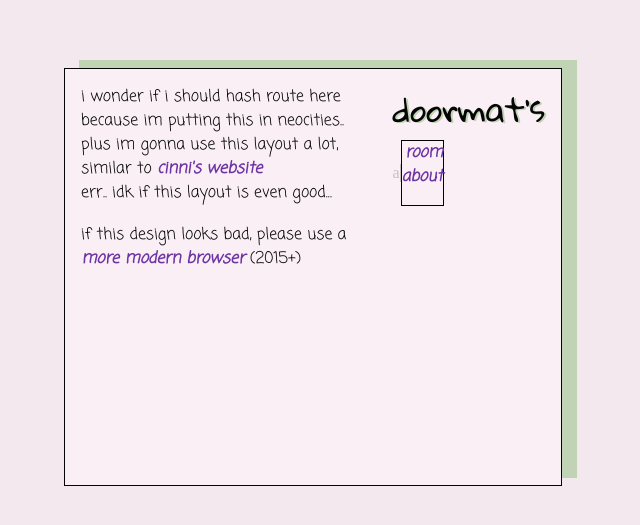
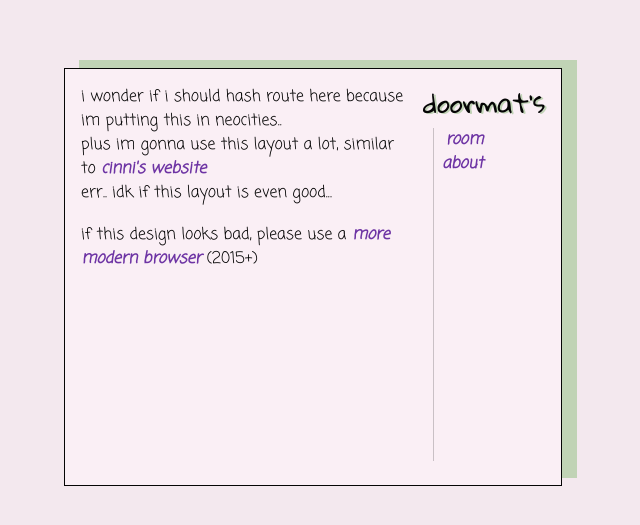
Before and after one commit to DoormatIka/doormats-home, a website built with Vite: page room/index.html in a window 1280 px wide. Shown: the part 123-648 px from the top of the page, without its empty margins (327-967 px from the left). Built offline with nearby package versions, Linux system fonts and the light colour scheme; a web font is replaced by a local one.

Commit message:
added divider

```diff
--- a/room/index.html
+++ b/room/index.html
@@ -33,11 +33,12 @@
 				</main>
 				<nav class="side-nav">
 					<header>
-						<h1>doormat's</h1>
+						<h1 class="title">doormat's</h1>
 					</header>
-					<div style="display: flex; flex-direction: row">
-						<div class="divider-vertical">a</div>
-						<div class="side-nav-content " style="border: 1px solid black;">
+					<div class="flex-row flex-1" style="padding-bottom: 1rem;">
+						<div class="spacer"></div>
+						<div class="divider-vertical"></div>
+						<div class="side-nav-content">
 							<a href="/room/">room</a>
 							<a href="/about/">about</a>
 						</div>
--- a/room/room.css
+++ b/room/room.css
@@ -34,12 +34,17 @@ header > h1:hover {
 .side-nav {
 	height: 100%;
 	padding: 0rem 0.5rem;
+	display: flex;
+	flex-direction: column;
 	width: min-content;
+}
+
+.side-nav-content {
+	margin-left: 0.5rem;
 }
 
 .side-nav-content > * {
 	display: block;
 	width: 100%;
-	text-align: justify;
 	text-align: right;
 }
--- a/shared/global.css
+++ b/shared/global.css
@@ -5,6 +5,7 @@
 	--font-size-header: 2rem;
 	--font-size-second-header: 2rem;
 	--font-size-base: 1rem;
+	--font-size-title: 1.6rem;
 
 	--color-base: rgb(243 232 238);
 	--color-text: rgb(5 5 5);
@@ -20,12 +21,21 @@
 
 html {
 	background-color: var(--color-base);
+	height: 100%;
 }
 h1 {
 	font-size: var(--font-size-header);
   font-family: "Gloria Hallelujah", cursive;
   font-weight: 400;
   font-style: normal;
+	margin: 0px;
+	color: var(--color-text);
+}
+.title {
+	font-size: var(--font-size-title);
+	font-family: "Gloria Hallelujah", cursive;
+	font-weight: 400;
+	font-style: normal;
 	margin: 0px;
 	color: var(--color-text);
 }
@@ -94,10 +104,31 @@ body {
 }
 .divider-vertical {
 	border-right: 1px solid var(--color-text);
+	align-self: stretch;
 	opacity: 0.2;
-	margin: 1.5rem 0px;
 }
 .divider-horizontal {
 	border-bottom: 1px solid var(--color-text);
 	opacity: 0.2;
 }
+.max-h {
+	height: 100%;
+}
+.max-w {
+	width: 100%;
+}
+br {
+	width: 10px;
+	height: 10px;
+}
+.spacer {
+	width: 10px;
+	height: 10px;
+}
+.flex-row {
+	display: flex;
+	flex-direction: row;
+}
+.flex-1 {
+	flex: 1;
+}
```
